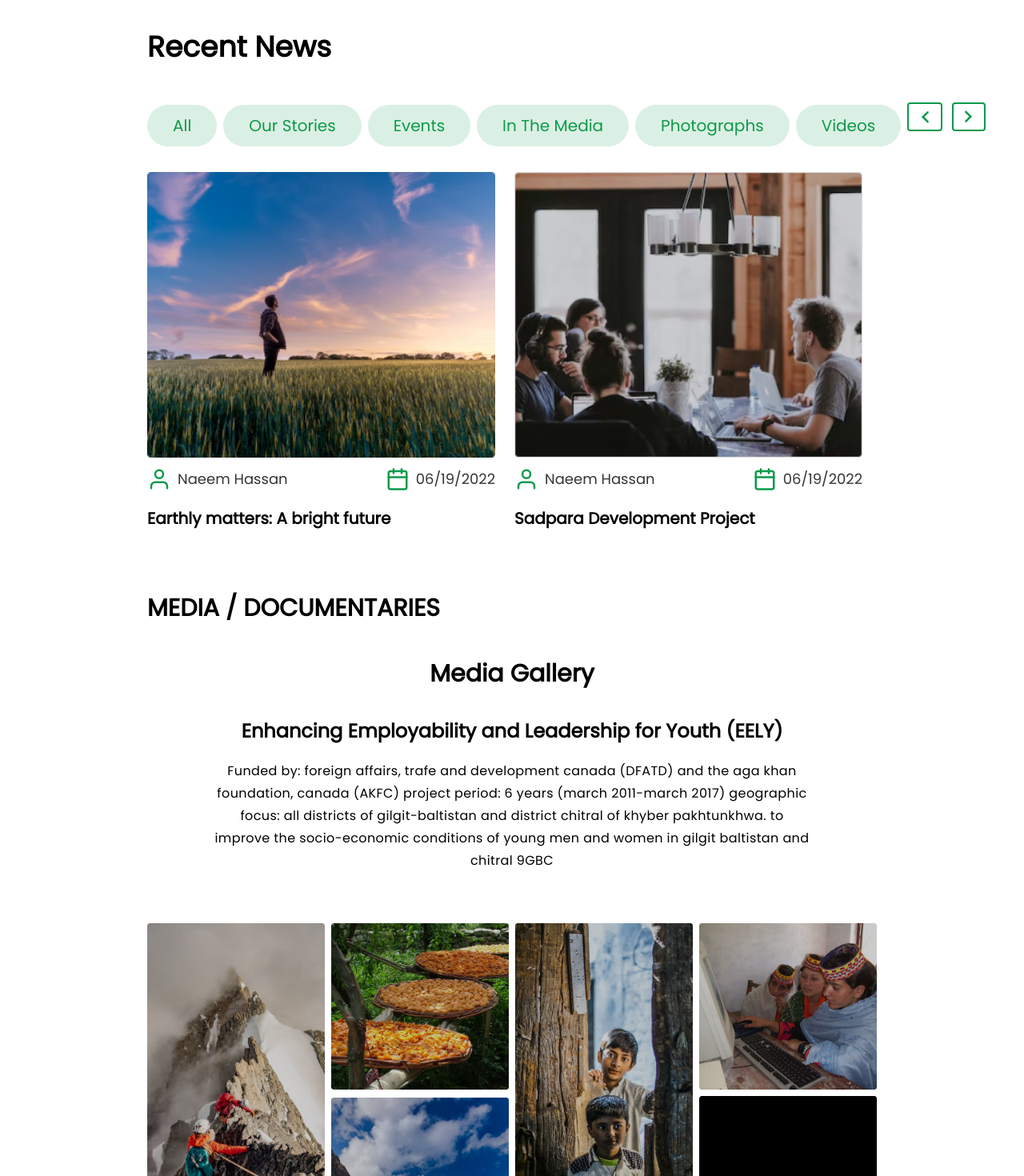
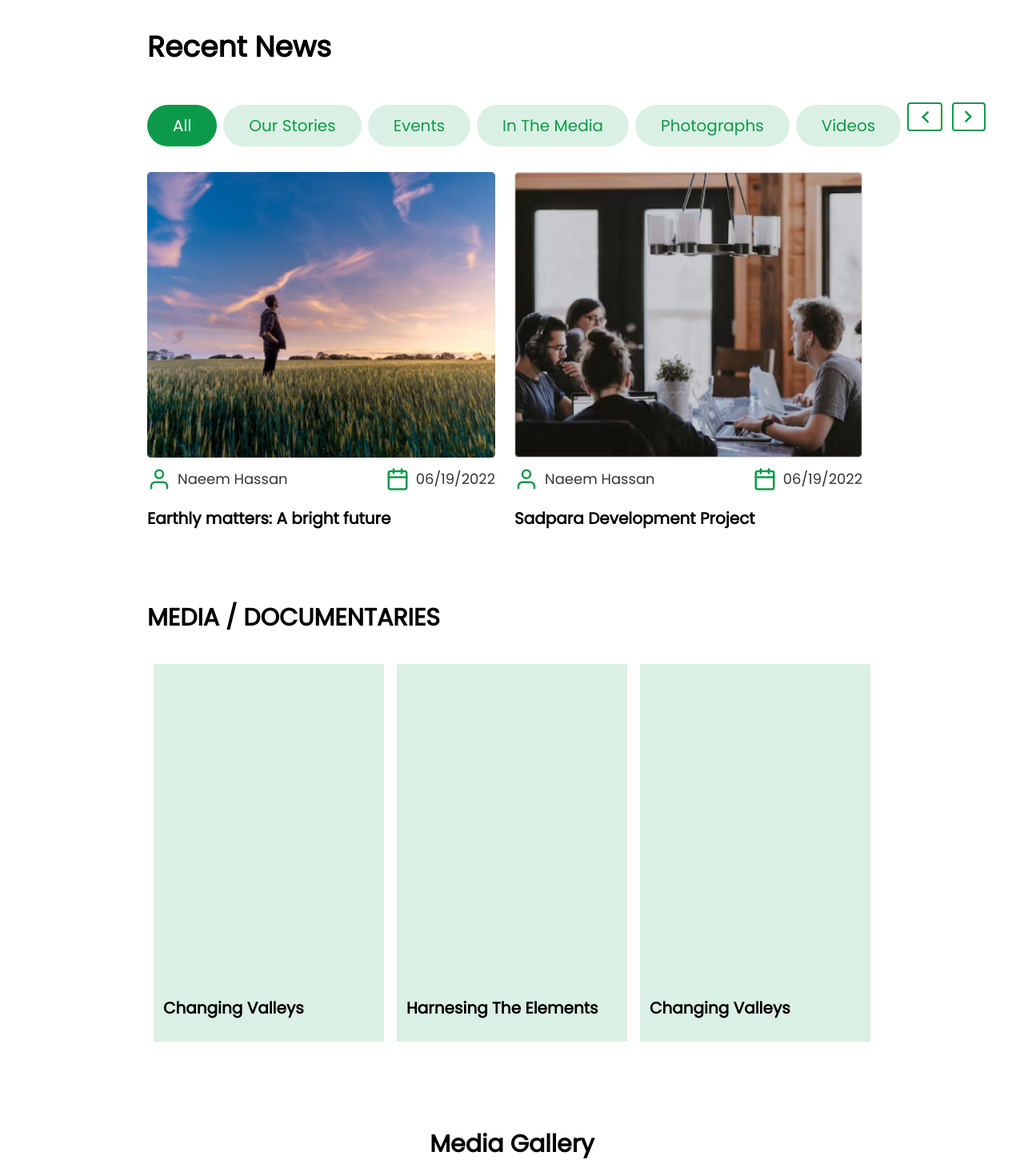
Before and after one commit to AyazAslam101/AKRSP, a Next.js app: page / in a window 1280 px wide. Shown: the part 4100-5570 px from the top of the page at 80% size. Built offline with nearby package versions, Linux system fonts and the light colour scheme.

Commit message:
animination

```diff
--- a/components/Chip/Chip.tsx
+++ b/components/Chip/Chip.tsx
@@ -12,9 +12,9 @@ const Chip: FC<ChipProps> = ({ children, onClick, isActive, value }) => {
     <button
       onClick={() => onClick(value)}
       className={`lg:px-8 lg:py-3 md:px-6 mr-2 md:py-4 sm:px-4 sm:py-2 hover:bg-primary hover:text-white mt-2 px-4 py-2 focus:text-white focus:bg-primary rounded-full cursor-pointer whitespace-nowrap ${
-        false
-          ? "bg-primary text-white focus:z-10 focus:ring-1 text-primary mt-3"
-          : "focus:z-10 focus:ring-1 text-primary mt-3 bg-playerbg text-buttontext"
+        isActive
+          ? "bg-primary  text-white focus:ring-1 text-primary mt-3"
+          : "focus:ring-1 text-primary mt-3 bg-playerbg text-buttontext"
       }`
     }
     >
--- a/components/Documentries/Documentries.tsx
+++ b/components/Documentries/Documentries.tsx
@@ -1,21 +1,49 @@
-import React,{useEffect} from "react";
+import React, { useEffect } from "react";
 import Image from "next/image";
 import AOS from "aos";
 import "aos/dist/aos.css";
-
+import Player from "react-player";
 
 const Documentries = () => {
-   useEffect(() => {
+  useEffect(() => {
     AOS.init();
     AOS.refresh();
   }, []);
 
+  const data = [
+    {
+      url: "https://www.youtube.com/watch?v=D896tmECywo",
+      title: "Changing Valleys",
+    },
+    {
+      url: "https://www.youtube.com/embed/7MY8w8aZhTE",
+      title: "Harnesing The Elements",
+    },
+    {
+      url: "https://www.youtube.com/watch?v=vnVDbpmttYo",
+      title: "Changing Valleys",
+    },
+  ];
   return (
-    <div className="py-5" data-aos="zoom-out-up" data-aos-duration="800">
-      <div>
+    <div data-aos="fade-right" data-aos-duration="800">
+      <div className="mt-16">
         <h2 className="text-3xl font-bold mb-1">MEDIA / DOCUMENTARIES</h2>
       </div>
-
+      <div className="lg:grid lg:grid-cols-3 items-center md:justify-center mt-10 mb-16 justify-center flex-rows grid md:grid-cols-2 lg:justify-evenly">
+        {data.map((data: any) => {
+          return (
+            <div className="bg-playerbg px-3 py-7 mb-6 ml-2 mr-2  cursor-pointer">
+              <Player
+                url={data.url}
+                width="100%"
+                height="23rem"
+                controls={true}
+              />
+              <p className="mt-5 text-xl font-bold">{data.title}</p>
+            </div>
+          );
+        })}
+      </div>
     </div>
   );
 };
--- a/components/Footer/Footer.tsx
+++ b/components/Footer/Footer.tsx
@@ -151,12 +151,12 @@ const Footer = () => {
           </div>
           <div className="flex justify-center text-center">
             {navigation.main.map((item: any, key: any) => (
-              <div key={key} className="px-1 py-2 flex divide-x">
+              <div key={key} className="px-1 py-2 flex ">
                 <a
                   href="#"
-                  className="text-sm font-normal text-white flex whitespace-nowrap"
+                  className="text-sm font-normal text-white flex whitespace-nowrap after:ml-1 after:content-['|']"
                 >
-                  {item.name} <span className="ml-1">|</span>
+                  <span>{item.name} </span>
                 </a>
               </div>
             ))}
--- a/components/Gallery/Gallery.tsx
+++ b/components/Gallery/Gallery.tsx
@@ -36,8 +36,6 @@ const Gallery = () => {
         naturalSlideWidth={115}
         naturalSlideHeight={100}
         totalSlides={2}
-        data-aos="zoom-in-up"
-        data-aos-duration="800"
       >
         <Slider className="xl:h-[72rem] lg:h-[58rem] md:h-[51rem] sm:h-[46rem] h-[46rem]">
           <Slide index={0}>
@@ -73,7 +71,7 @@ const Gallery = () => {
                       alt="akrsp"
                     />
                   </div>
-                  <div data-aos="fade-down" data-aos-duration="800">
+                  <div data-aos="fade-down" data-aos-duration="3000">
                     <Image
                       src="/image6.png"
                       width={500}
@@ -81,7 +79,7 @@ const Gallery = () => {
                       alt="akrsp"
                     />
                   </div>
-                  <div data-aos="fade-down" data-aos-duration="800">
+                  <div data-aos="fade-down" data-aos-duration="1000">
                     <Image
                       src="/image9.png"
                       width={500}
@@ -89,7 +87,7 @@ const Gallery = () => {
                       alt="akrsp"
                     />
                   </div>
-                  <div data-aos="fade-left" data-aos-duration="800">
+                  <div data-aos="fade-left" data-aos-duration="2000">
                     <Image
                       src="/image11.png"
                       width={500}
@@ -97,7 +95,7 @@ const Gallery = () => {
                       alt="akrsp"
                     />
                   </div>
-                  <div data-aos="fade-right" data-aos-duration="800">
+                  <div data-aos="fade-right" data-aos-duration="3000">
                     <Image
                       src="/image7.png"
                       width={500}
@@ -107,7 +105,7 @@ const Gallery = () => {
                     />
                   </div>
 
-                  <div className="relative" data-aos="fade-up" data-aos-duration="800">
+                  <div className="relative" data-aos="fade-up" data-aos-duration="1600">
                     <Image
                       src="/image8.png"
                       width={500}
@@ -116,7 +114,7 @@ const Gallery = () => {
                       className="absolute xl:-top-42 lg:-top-30 md:-top-26 sm:-bottom-0 bottom-0"
                     />
                   </div>
-                  <div data-aos="fade-up" data-aos-duration="800">
+                  <div data-aos="fade-up" data-aos-duration="3000">
                     <Image
                       src="/image10.png"
                       width={500}
@@ -124,7 +122,7 @@ const Gallery = () => {
                       alt="akrsp"
                     />
                   </div>
-                  <div className="relative" data-aos="fade-left" data-aos-duration="800">
+                  <div className="relative" data-aos="fade-left" data-aos-duration="1500">
                     <Image
                       src="/image12.png"
                       width={500}
--- a/components/Hero/Hero.tsx
+++ b/components/Hero/Hero.tsx
@@ -43,7 +43,7 @@ const Hero = () => {
           <div className="flex pt-8 space-x-3 ">
             <button
               onClick={() => setActive("FirstCard")}
-              className="h-2 w-12 bg-white opacity-40 border-primary focus:bg-white focus:opacity-100 focus:z-10 focus:ring-1 focus:ring-primary-500 rounded"
+              className="h-2 w-12 bg-white opacity-40 border-primary active:opacity-400 focus:bg-white focus:opacity-100 focus:z-10 focus:ring-1 focus:ring-primary-500 rounded"
             ></button>
             <button
               onClick={() => setActive("SecondCard")}
--- a/components/RecentNews/RecentNews.tsx
+++ b/components/RecentNews/RecentNews.tsx
@@ -14,7 +14,7 @@ function RecentNews(props: {
     AOS.refresh();
   }, []);
   return (
-    <div className="container rounded mt-4" data-aos="zoom-out-left" data-aos-duration="800">
+    <div className="container rounded mt-4">
       <div className="w-[435px]">
         <div className="lg:mb-0 mb-4 cursor-pointer">
           <Image src={props.img} width={435} height={400} alt="alt " />
--- a/components/RecentNews/Slider.tsx
+++ b/components/RecentNews/Slider.tsx
@@ -223,7 +223,7 @@ function Slider() {
         </div>
       </div>
       <div
-        className="mt-4 flex overflow-x-auto overflow-y-hidden scrollbar-hide mb-5 transition gap-6 w-full bg-transparent"
+        className="mt-4 flex overflow-x-auto overflow-y-hidden scrollbar-hide mb-5 transition gap-6 w-full "
         ref={sliderDiv}
       >
         {slider
```
Also changed, not shown: components/Navbar/Navbar.tsx (+4 -4 lines), components/Project/Projects.tsx (+38 -9 lines), styles/globals.css (line endings or trailing spaces), 1 other file (tests, documents, lock files or other folders).
